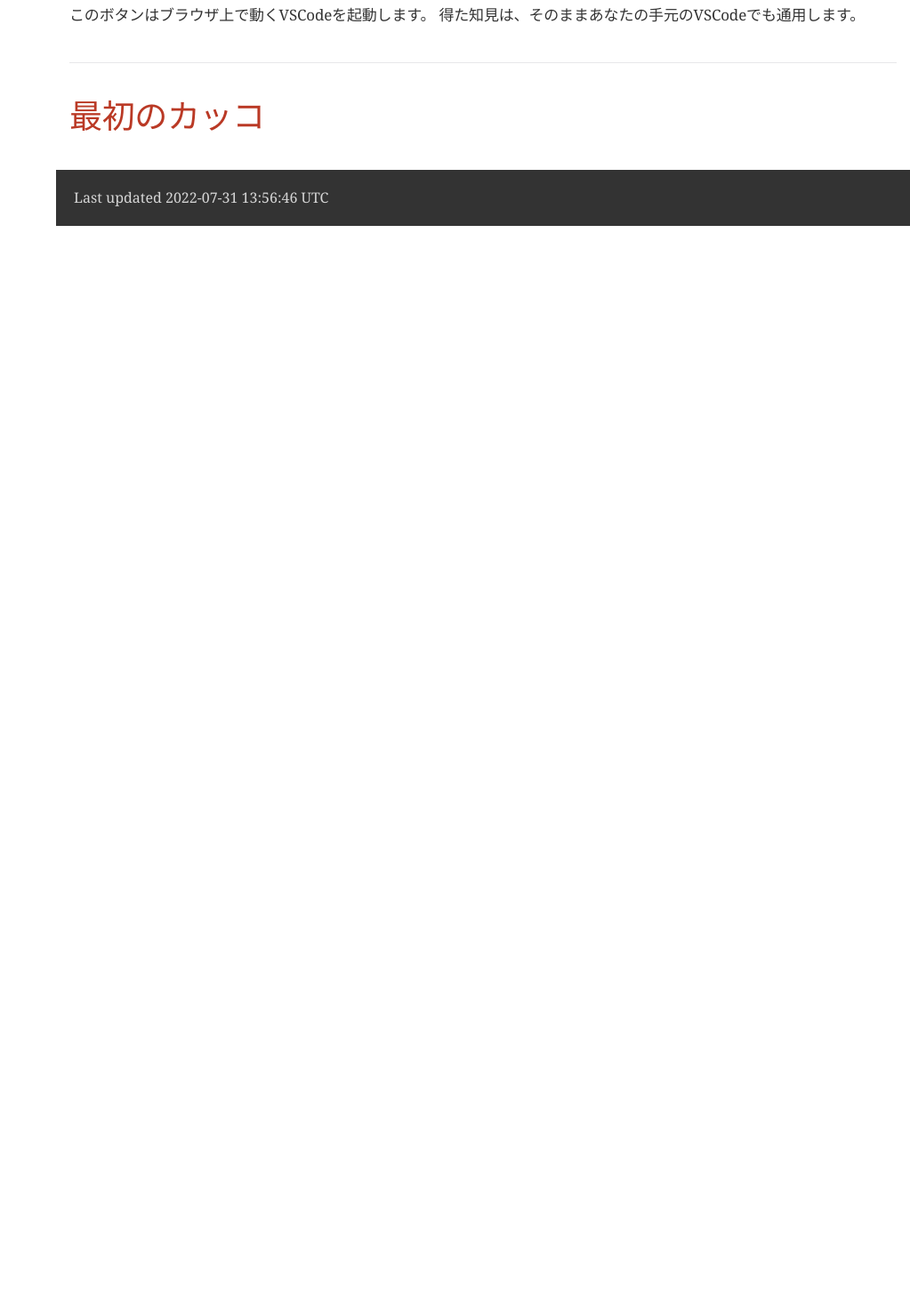
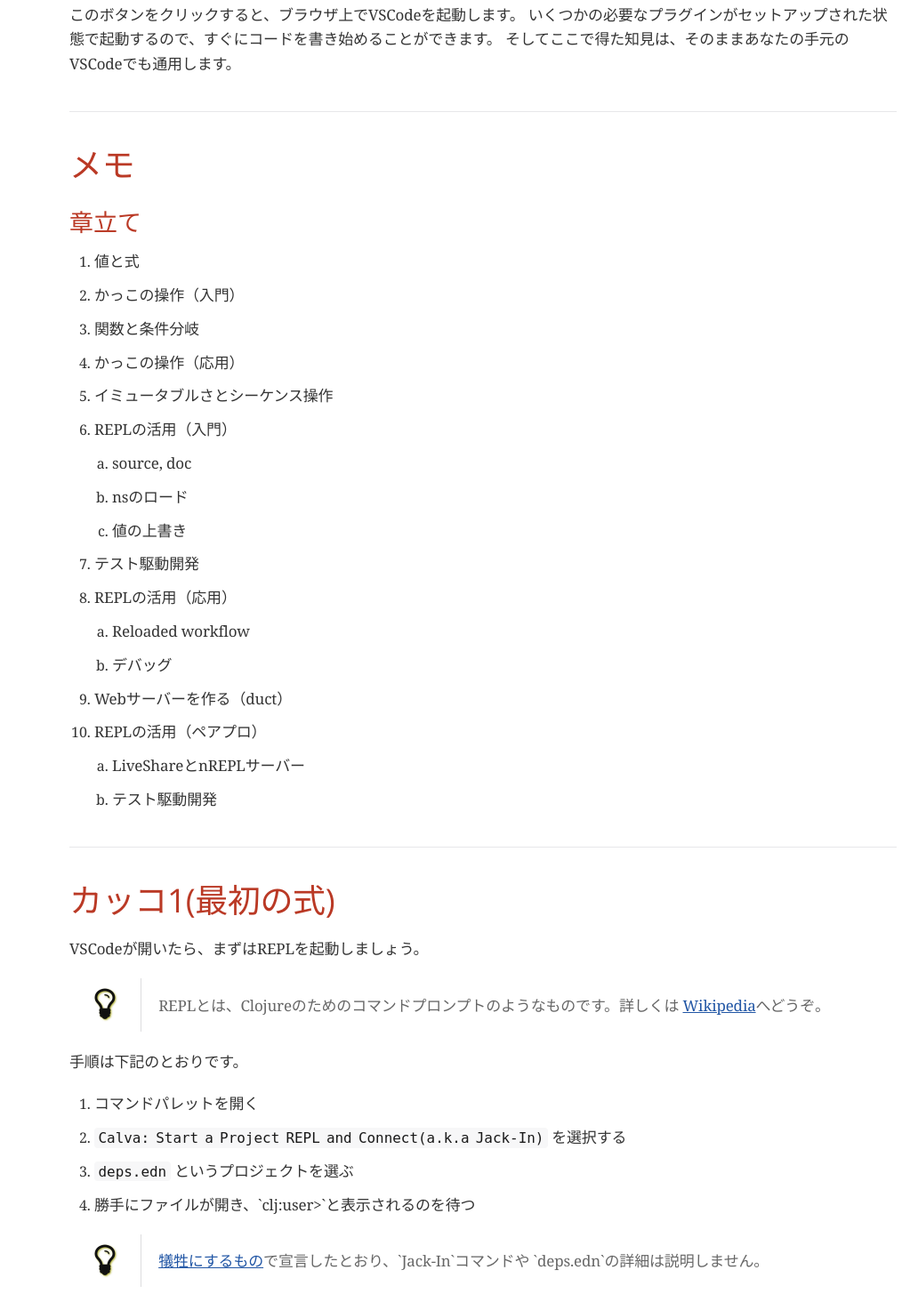
Before and after one commit to blackawa/clojure-in-small-step, a plain HTML site: page docs/index.html in a window 1280 px wide. Shown: the part 1157-2621 px from the top of the page at 89% size, without its empty margins (257-1280 px from the left). Before the commit the page ends 1411 px from the top, so only its background shows below. Drawn offline with nearby package versions, Linux system fonts and the light colour scheme; grey boxes are pictures that could not be loaded; a web font is replaced by a local one.

Commit message:
:books: start chapter 1

```diff
--- a/docs/index.html
+++ b/docs/index.html
@@ -450,7 +450,12 @@ body.book #toc,body.book #preamble,body.book h1.sect0,body.book .sect1>h2{page-b
 </ul>
 </li>
 <li><a href="#_はじめましょう">はじめましょう</a></li>
-<li><a href="#_最初のカッコ">最初のカッコ</a></li>
+<li><a href="#_メモ">メモ</a>
+<ul class="sectlevel2">
+<li><a href="#_章立て">章立て</a></li>
+</ul>
+</li>
+<li><a href="#_カッコ1最初の式">カッコ1(最初の式)</a></li>
 </ul>
 </div>
 </div>
@@ -463,13 +468,13 @@ body.book #toc,body.book #preamble,body.book h1.sect0,body.book .sect1>h2{page-b
 </div>
 </div>
 <div class="sect1">
-<h2 id="_一体なにが既存のドキュメントと違うの">一体なにが、既存のドキュメントと違うの？</h2>
+<h2 id="_一体なにが既存のドキュメントと違うの"><a class="anchor" href="#_一体なにが既存のドキュメントと違うの"></a>一体なにが、既存のドキュメントと違うの？</h2>
 <div class="sectionbody">
 <div class="paragraph">
 <p>このサイトは、いくつかのトピックを犠牲にして、あなたに少なくとも一つの方法でClojure製アプリケーションを開発する方法を教えてくれます。</p>
 </div>
 <div class="sect2">
-<h3 id="_犠牲にするもの">犠牲にするもの</h3>
+<h3 id="_犠牲にするもの"><a class="anchor" href="#_犠牲にするもの"></a>犠牲にするもの</h3>
 <div class="paragraph">
 <p>このサイトは、包括的な学びを犠牲にします。</p>
 </div>
@@ -483,7 +488,7 @@ body.book #toc,body.book #preamble,body.book h1.sect0,body.book .sect1>h2{page-b
 </div>
 </div>
 <div class="sect2">
-<h3 id="_手にいれるもの">手にいれるもの</h3>
+<h3 id="_手にいれるもの"><a class="anchor" href="#_手にいれるもの"></a>手にいれるもの</h3>
 <div class="paragraph">
 <p>代わりに、あなたは1つの方法でClojureを快適に書くスキルを手に入れます。</p>
 </div>
@@ -491,7 +496,7 @@ body.book #toc,body.book #preamble,body.book h1.sect0,body.book .sect1>h2{page-b
 </div>
 </div>
 <div class="sect1">
-<h2 id="_はじめましょう">はじめましょう</h2>
+<h2 id="_はじめましょう"><a class="anchor" href="#_はじめましょう"></a>はじめましょう</h2>
 <div class="sectionbody">
 <div class="paragraph">
 <p>それでは下のボタンをクリックして、勉強を始めましょう。</p>
@@ -502,21 +507,150 @@ body.book #toc,body.book #preamble,body.book h1.sect0,body.book .sect1>h2{page-b
 </div>
 </div>
 <div class="paragraph">
-<p>このボタンはブラウザ上で動くVSCodeを起動します。
-得た知見は、そのままあなたの手元のVSCodeでも通用します。</p>
+<p>このボタンをクリックすると、ブラウザ上でVSCodeを起動します。
+いくつかの必要なプラグインがセットアップされた状態で起動するので、すぐにコードを書き始めることができます。
+そしてここで得た知見は、そのままあなたの手元のVSCodeでも通用します。</p>
 </div>
 </div>
 </div>
 <div class="sect1">
-<h2 id="_最初のカッコ">最初のカッコ</h2>
+<h2 id="_メモ"><a class="anchor" href="#_メモ"></a>メモ</h2>
 <div class="sectionbody">
-
+<div class="sect2">
+<h3 id="_章立て"><a class="anchor" href="#_章立て"></a>章立て</h3>
+<div class="olist arabic">
+<ol class="arabic">
+<li>
+<p>値と式</p>
+</li>
+<li>
+<p>かっこの操作（入門）</p>
+</li>
+<li>
+<p>関数と条件分岐</p>
+</li>
+<li>
+<p>かっこの操作（応用）</p>
+</li>
+<li>
+<p>イミュータブルさとシーケンス操作</p>
+</li>
+<li>
+<p>REPLの活用（入門）</p>
+<div class="olist loweralpha">
+<ol class="loweralpha" type="a">
+<li>
+<p>source, doc</p>
+</li>
+<li>
+<p>nsのロード</p>
+</li>
+<li>
+<p>値の上書き</p>
+</li>
+</ol>
+</div>
+</li>
+<li>
+<p>テスト駆動開発</p>
+</li>
+<li>
+<p>REPLの活用（応用）</p>
+<div class="olist loweralpha">
+<ol class="loweralpha" type="a">
+<li>
+<p>Reloaded workflow</p>
+</li>
+<li>
+<p>デバッグ</p>
+</li>
+</ol>
+</div>
+</li>
+<li>
+<p>Webサーバーを作る（duct）</p>
+</li>
+<li>
+<p>REPLの活用（ペアプロ）</p>
+<div class="olist loweralpha">
+<ol class="loweralpha" type="a">
+<li>
+<p>LiveShareとnREPLサーバー</p>
+</li>
+<li>
+<p>テスト駆動開発</p>
+</li>
+</ol>
+</div>
+</li>
+</ol>
+</div>
+</div>
+</div>
+</div>
+<div class="sect1">
+<h2 id="_カッコ1最初の式"><a class="anchor" href="#_カッコ1最初の式"></a>カッコ1(最初の式)</h2>
+<div class="sectionbody">
+<div class="paragraph">
+<p>VSCodeが開いたら、まずはREPLを起動しましょう。</p>
+</div>
+<div class="admonitionblock tip">
+<table>
+<tr>
+<td class="icon">
+<i class="fa icon-tip" title="Tip"></i>
+</td>
+<td class="content">
+REPLとは、Clojureのためのコマンドプロンプトのようなものです。詳しくは <a href="https://ja.wikipedia.org/wiki/REPL">Wikipedia</a>へどうぞ。
+</td>
+</tr>
+</table>
+</div>
+<div class="paragraph">
+<p>手順は下記のとおりです。</p>
+</div>
+<div class="olist arabic">
+<ol class="arabic">
+<li>
+<p>コマンドパレットを開く</p>
+</li>
+<li>
+<p><code>Calva: Start a Project REPL and Connect(a.k.a Jack-In)</code> を選択する</p>
+</li>
+<li>
+<p><code>deps.edn</code> というプロジェクトを選ぶ</p>
+</li>
+<li>
+<p>勝手にファイルが開き、`clj:user&gt;`と表示されるのを待つ</p>
+</li>
+</ol>
+</div>
+<div class="admonitionblock tip">
+<table>
+<tr>
+<td class="icon">
+<i class="fa icon-tip" title="Tip"></i>
+</td>
+<td class="content">
+<a href="#_犠牲にするもの">犠牲にするもの</a>で宣言したとおり、`Jack-In`コマンドや `deps.edn`の詳細は説明しません。
+</td>
+</tr>
+</table>
+</div>
+<div class="imageblock">
+<div class="content">
+<img src="images/chapter_1/jack_in.gif" alt="REPLを起動する動画">
+</div>
+</div>
+<div class="paragraph">
+<p>==</p>
+</div>
 </div>
 </div>
 </div>
 <div id="footer">
 <div id="footer-text">
-Last updated 2022-07-31 13:56:46 UTC
+Last updated 2022-08-21 02:58:53 UTC
 </div>
 </div>
 </body>
```
Also changed, not shown: docs/images/chapter_1/jack_in_command.png (added), docs/images/chapter_1/select_project_type.png (added), 8 other files.
